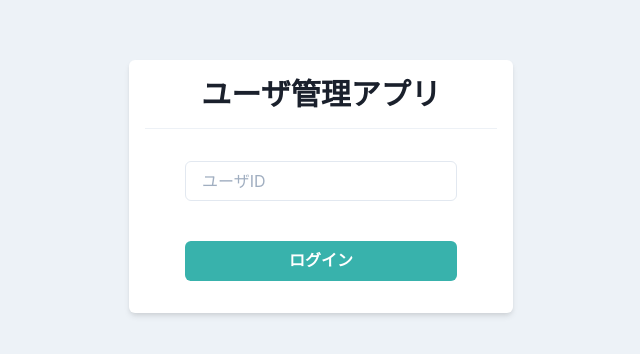
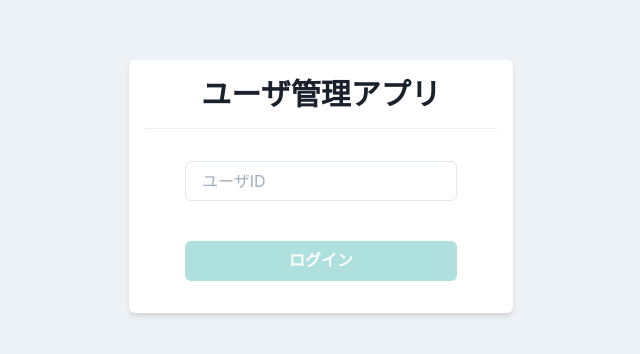
Before and after one commit to terra-namibia/react-ts-2, a React (Create React App) app: page / in a window 1280 px wide. Shown: the part 214-568 px from the top of the page, without its empty margins (319-959 px from the left). Built offline with nearby package versions, Linux system fonts and the light colour scheme.

Commit message:
add css of disabled button and loading button on login

```diff
--- a/src/components/atoms/button/PrimaryButton.tsx
+++ b/src/components/atoms/button/PrimaryButton.tsx
@@ -2,13 +2,15 @@ import { Button } from "@chakra-ui/button"
 import { memo, ReactNode, VFC } from "react";
 type Props = {
   children: ReactNode;
+  disabled?: boolean;
+  loading?: boolean;
   onClick: () => void;
 }
 
 export const PrimaryButton: VFC<Props> = memo((props) => {
-  const { children, onClick } = props;
+  const { children, disabled=false, loading=false, onClick } = props;
   return (
-    <Button bg="teal.400" color="white" _hover={{ opacity: 0.8 }} onClick={onClick} >
+    <Button bg="teal.400" color="white" _hover={{ opacity: 0.8 }} disabled={disabled || loading} isLoading={loading} onClick={onClick} >
       {children}
     </Button>
   );
--- a/src/components/pages/Login.tsx
+++ b/src/components/pages/Login.tsx
@@ -17,7 +17,7 @@ export const Login: VFC = memo(() => {
         <Divider my={4} />
         <Stack spacing={10} py={4} px={10}>
           <Input placeholder="ユーザID" value={userId} onChange={onChangeUserId} />
-          <PrimaryButton onClick={onClickLogin} >ログイン</PrimaryButton>
+          <PrimaryButton disabled={userId === ""} loading={loading} onClick={onClickLogin} >ログイン</PrimaryButton>
         </Stack>
       </Box>
     </Flex>
```
